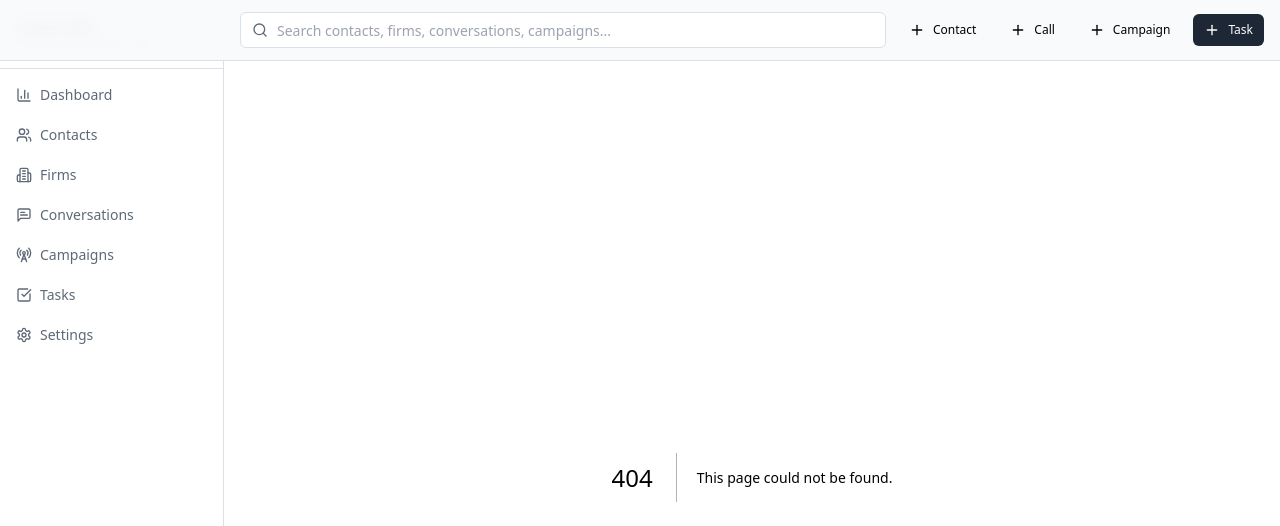
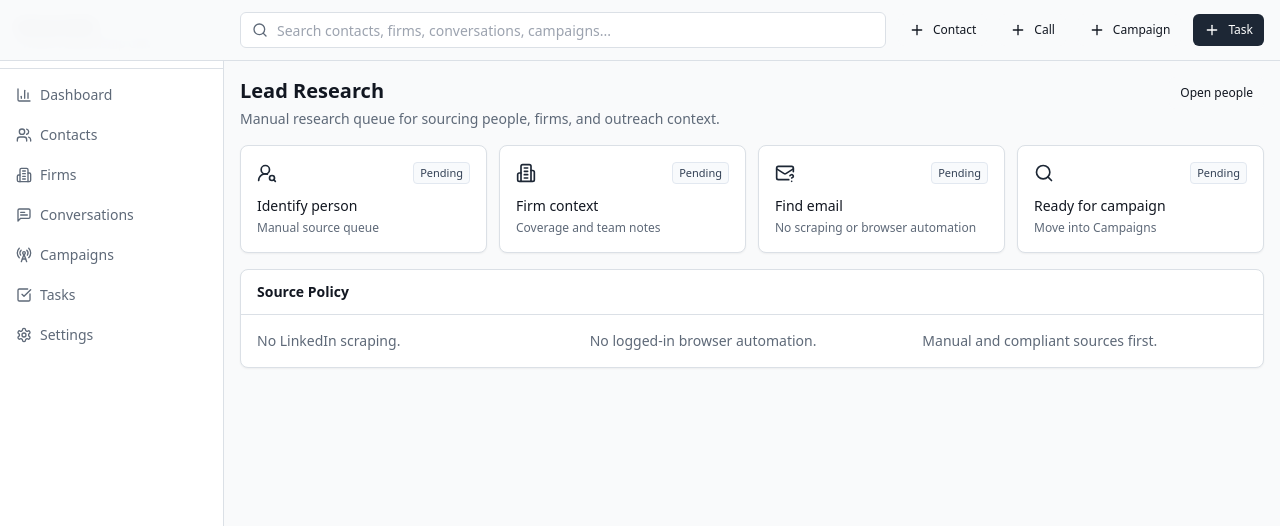
Before and after one commit to Adam-Li-611/networking-machine, a Next.js app: page /lead-research in a window 1280 px wide. Before the commit this address had no page. Shown: the top 526 px of the page. Built offline with nearby package versions, Linux system fonts and the light colour scheme.

Commit message:
Add lead research foundation route

```diff
--- /dev/null
+++ b/app/lead-research/page.tsx
@@ -0,0 +1,52 @@
+import { Building2, MailQuestion, Search, UserRoundSearch } from "lucide-react";
+import { Badge } from "@/components/ui/badge";
+import { ButtonLink } from "@/components/ui/button";
+import { Card, CardContent, CardHeader, CardTitle } from "@/components/ui/card";
+import { PageHeader } from "@/components/page-header";
+
+const lanes = [
+  { title: "Identify person", icon: UserRoundSearch, detail: "Manual source queue" },
+  { title: "Firm context", icon: Building2, detail: "Coverage and team notes" },
+  { title: "Find email", icon: MailQuestion, detail: "No scraping or browser automation" },
+  { title: "Ready for campaign", icon: Search, detail: "Move into Campaigns" }
+];
+
+export default function LeadResearchPage() {
+  return (
+    <div>
+      <PageHeader
+        title="Lead Research"
+        description="Manual research queue for sourcing people, firms, and outreach context."
+        actions={<ButtonLink href="/people" variant="outline" size="sm">Open people</ButtonLink>}
+      />
+      <div className="grid gap-3 md:grid-cols-2 xl:grid-cols-4">
+        {lanes.map((lane) => {
+          const Icon = lane.icon;
+          return (
+            <Card key={lane.title}>
+              <CardContent className="grid gap-3 p-4">
+                <div className="flex items-center justify-between">
+                  <Icon className="h-5 w-5 text-primary" />
+                  <Badge value="PENDING" />
+                </div>
+                <div>
+                  <div className="text-sm font-medium">{lane.title}</div>
+                  <div className="mt-1 text-xs text-muted-foreground">{lane.detail}</div>
+                </div>
+              </CardContent>
+            </Card>
+          );
+        })}
+      </div>
+
+      <Card className="mt-4">
+        <CardHeader><CardTitle>Source Policy</CardTitle></CardHeader>
+        <CardContent className="grid gap-2 text-sm text-muted-foreground md:grid-cols-3">
+          <div>No LinkedIn scraping.</div>
+          <div>No logged-in browser automation.</div>
+          <div>Manual and compliant sources first.</div>
+        </CardContent>
+      </Card>
+    </div>
+  );
+}
```
